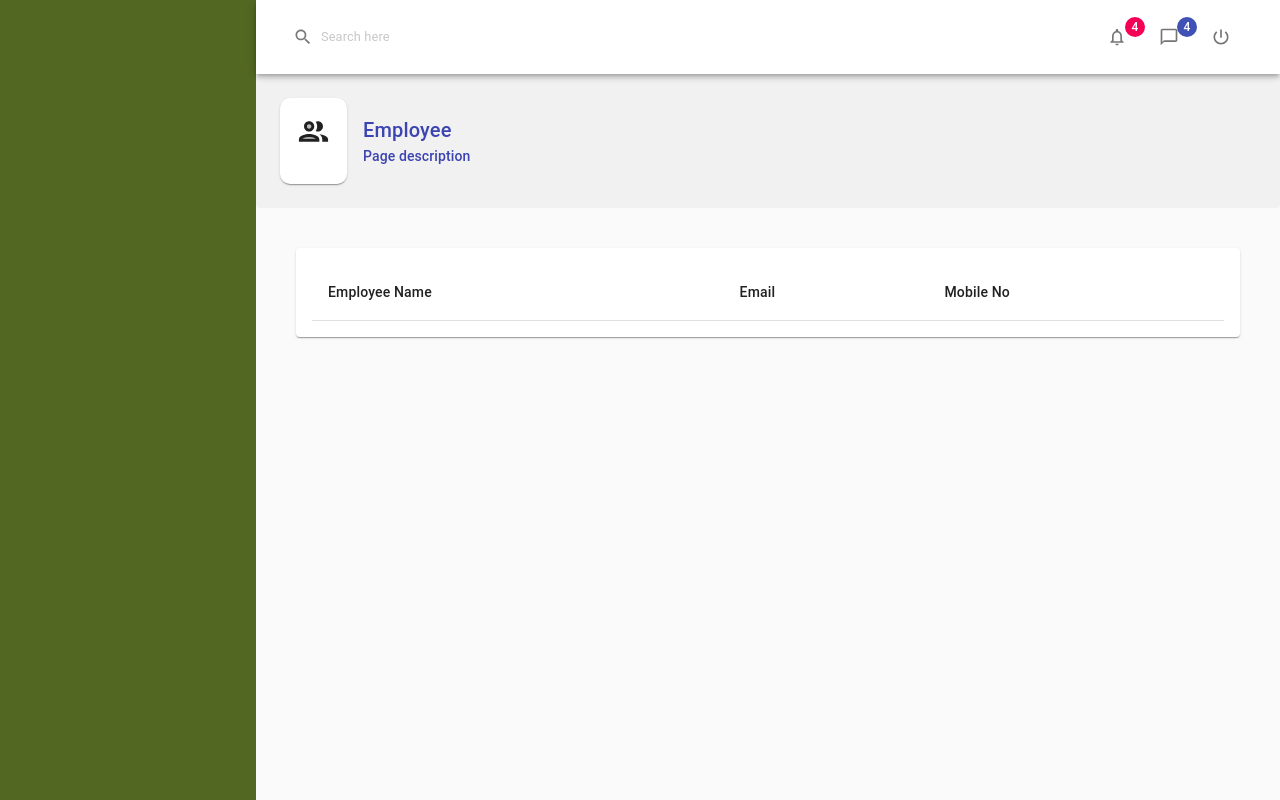
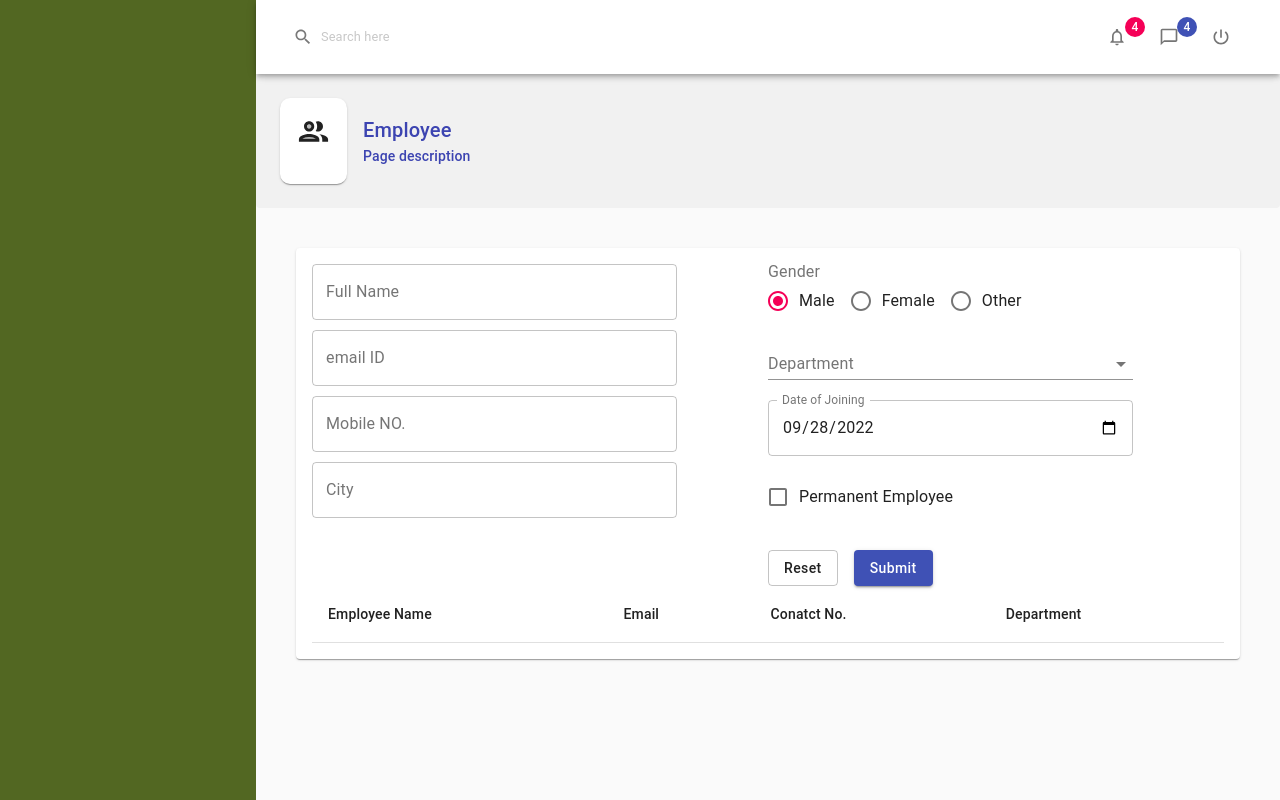
Before and after one commit to Muhammad-Faheem-khan/Employee-Data-Management-System, a React (Create React App) app: page / in a window 1280 px wide. Built offline with nearby package versions, Linux system fonts and the light colour scheme.

Commit message:
Added departments

```diff
--- a/src/Components/EmployeeData/Employee.js
+++ b/src/Components/EmployeeData/Employee.js
@@ -16,7 +16,7 @@ const Employee = () => {
               pageicon={<PeopleOutlineTwoTone fontSize='large'/>}
             />
             <Paper className={classes.formpage}>
-            {/* <EmployeeForm /> */}
+            <EmployeeForm />
             <EmployeeTable />
             </Paper>
     </>
--- a/src/Components/EmployeeData/EmployeeService.js
+++ b/src/Components/EmployeeData/EmployeeService.js
@@ -6,10 +6,19 @@ const KEYS ={
 }
 export function getdepartments(){
 
-    return  [{id: 1, depart: 'Web Development'},
-                {id: 2,depart: 'SQA'},
-                {id:3, depart: 'HR'},
-                {id: 4, depart: 'Management'}]
+    return  [{id: '1', depart: 'Web Development'},
+                {id: '2', depart: 'SQA'},
+                {id: '3', depart: 'HR'},
+                {id: '4', depart: 'Management'}]
+
+}
+export function headCells(){
+
+    return      [{id: '1', heading: 'Employee Name'},
+                {id: '2', heading: 'Email'},
+                {id: '3', heading: 'Conatct No.'},
+                {id: '4', heading: 'Department'}]
+
 }
 
     export function insertEmployeeData(data){
@@ -30,5 +39,13 @@ export function getdepartments(){
         if(localStorage.getItem(KEYS.employees)==null)
         localStorage.setItem(KEYS.employees, JSON.stringify([]))
 
-        return JSON.parse(localStorage.getItem(KEYS.employees))
+        const employees = JSON.parse(localStorage.getItem(KEYS.employees))
+        let departments = getdepartments()
+         employees.map( x =>(
+                x['department'] = departments[x.departmentId - 1].depart
+        ))
+        console.log(employees)
+        console.log(departments)
+
+        return employees
     }
--- a/src/Components/EmployeeData/EmployeeTable.js
+++ b/src/Components/EmployeeData/EmployeeTable.js
@@ -1,25 +1,30 @@
 import { Table, TableBody, TableCell, TableContainer, TableHead, TableRow } from '@material-ui/core'
-import React from 'react'
+import React, {useState} from 'react'
 import * as employeeService from './EmployeeService'
 
 const EmployeeTable = () => {
-
-    const employees = employeeService.getAllEmployees()
+const [record, setRecords] = useState(employeeService.getAllEmployees())
+   const headings = employeeService.headCells()
   return (
     <TableContainer>
     <Table>
         <TableHead>
-            <TableCell>Employee Name</TableCell>
-            <TableCell>Email</TableCell>
-            <TableCell>Mobile No</TableCell>
+         <TableRow>
+        {headings.map((headcell)=>(
+          <TableCell id={headcell.id}>{headcell.heading}</TableCell>
+        ))
+        }
+        </TableRow>
         </TableHead>
         <TableBody>
-        { employees.map((employee)=> (
+        { record.map((employee)=> (
         <TableRow key={employee.id}>
             <TableCell>{employee.fullName}</TableCell>
             <TableCell>{employee.email}</TableCell>
             <TableCell>{employee.mobileNo}</TableCell>
-        </TableRow> ))
+            <TableCell>{employee.department}</TableCell>
+        </TableRow> )
+        )
         }
         </TableBody>
     </Table>
--- a/src/Components/EmployeeData/useForm.js
+++ b/src/Components/EmployeeData/useForm.js
@@ -35,7 +35,7 @@ const useForm = (initialData) => {
       if(name==='fullName') {temp.fullName = values.fullName?'':'This field is required'}
       else if(name==='email') {temp.email = (values.email ==='' || (/\S+@\S+\.\S+/).test(values.email))  ? '':'Email is not valid'}
       else if(name==='mobileNo'){  temp.mobileNo = values.mobileNo.length >= 10 ?'':'Required 11 digits minimum'}
-      else if(name==='departmentId') {temp.departmentId = values.departmentId=== '' ?'':'This field is required'}
+      else if(name==='departmentId') {temp.departmentId = values.departmentId.length !==0 ?'':'This field is required'}
 
       else if(name==='all'){
       temp.fullName = values.fullName?'':'This field is required'
```
